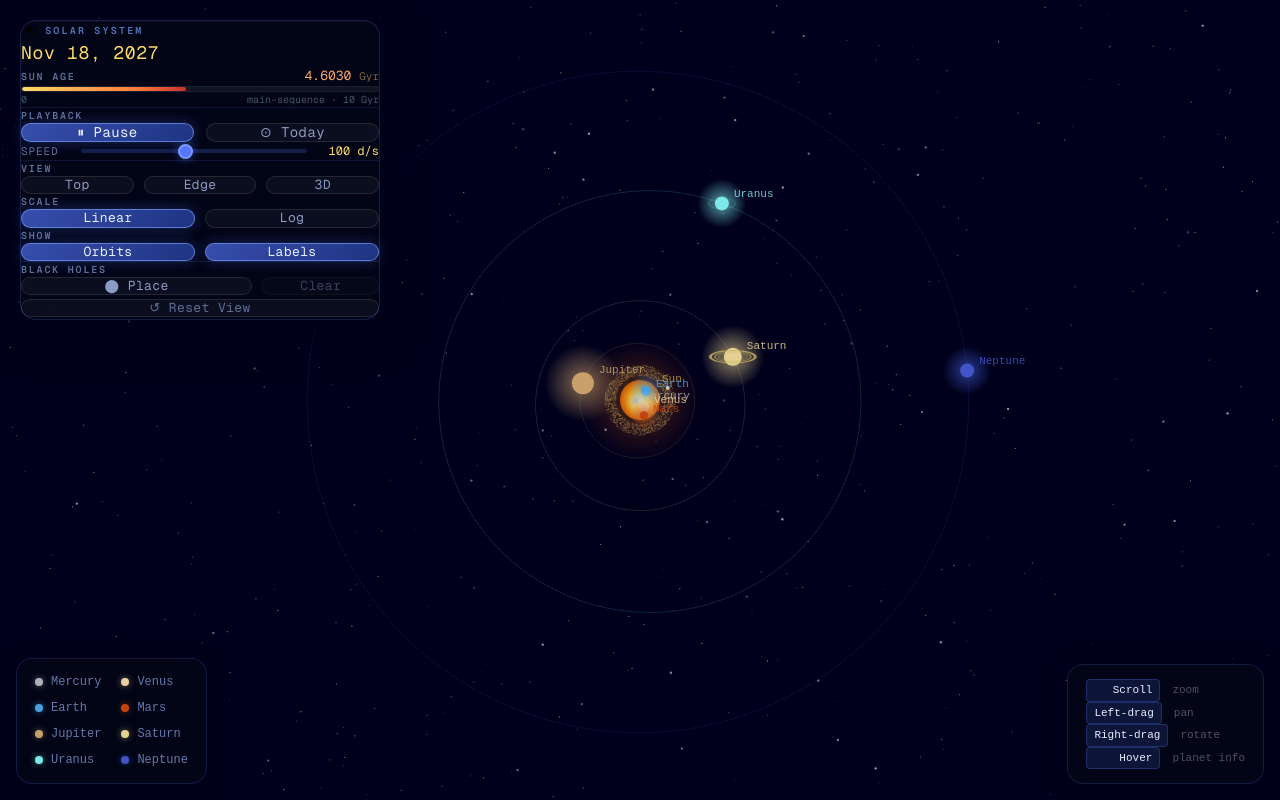
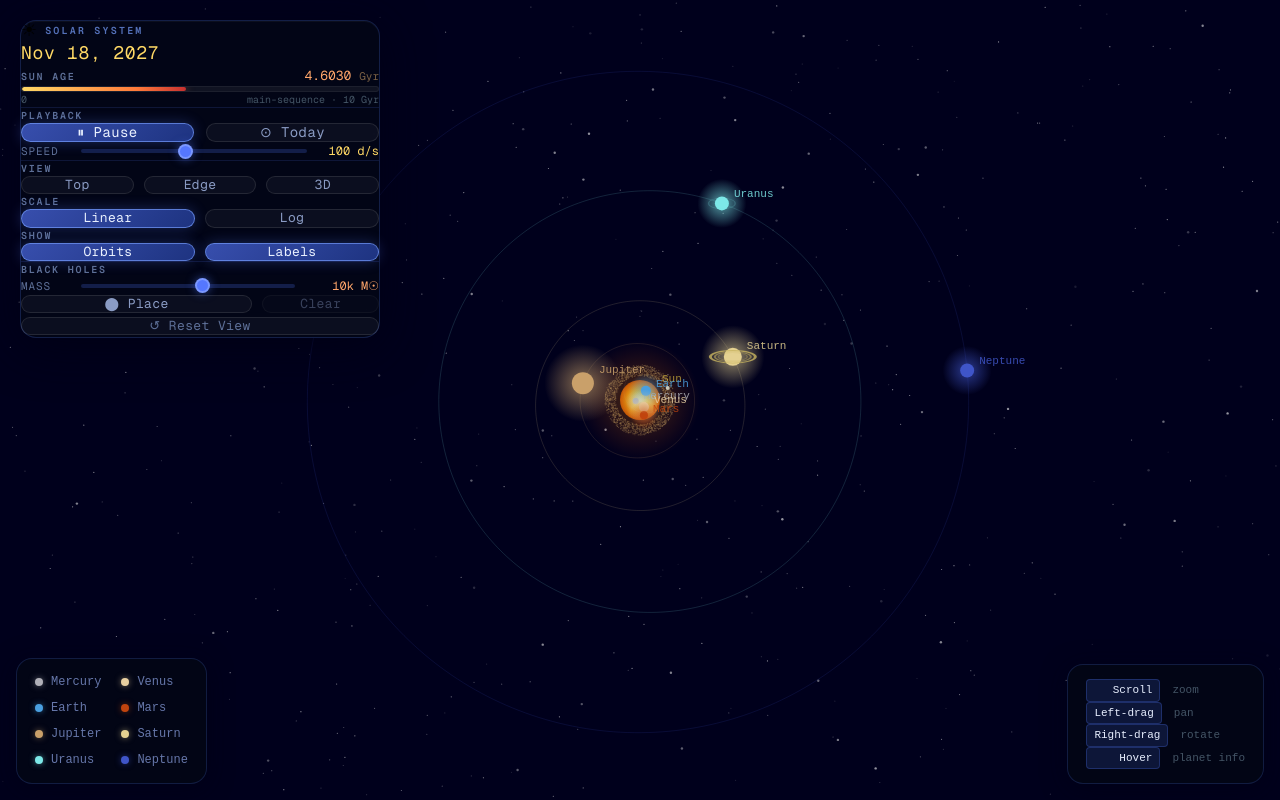
Before and after one commit to kwanlokto/solar-system-simulation, a Next.js app: page / in a window 1280 px wide. Built offline with nearby package versions, Linux system fonts and the light colour scheme.

Commit message:
mass slider

```diff
--- a/src/components/ControlPanel.tsx
+++ b/src/components/ControlPanel.tsx
@@ -8,6 +8,13 @@ function fmtSpeed(exp: number): string {
   if (dps < 1)     return `${(dps * 24).toFixed(0)} h/s`;
   if (dps < 500)   return `${dps.toFixed(dps < 10 ? 1 : 0)} d/s`;
   return `${(dps / 365.25).toFixed(1)} y/s`;
+}
+
+function fmtBHMass(exp: number): string {
+  const m = Math.pow(10, exp);
+  if (m < 1e3) return `${m < 10 ? m.toFixed(1) : m.toFixed(0)} M☉`;
+  if (m < 1e6) return `${(m / 1e3).toFixed(m < 1e4 ? 1 : 0)}k M☉`;
+  return `${(m / 1e6).toFixed(m < 1e7 ? 1 : 0)}M M☉`;
 }
 
 const BTN_BASE =
@@ -48,6 +55,8 @@ interface Props {
   sunProgress: number;
   blackHoleCount: number;
   placingBH: boolean;
+  bhMassExp: number;
+  onBhMassExpChange: (exp: number) => void;
   onUpdate: (patch: Partial<SimState>) => void;
   onResetView: () => void;
   onJumpToNow: () => void;
@@ -58,6 +67,7 @@ interface Props {
 
 export default function ControlPanel({
   state, dateStr, sunAgeGyr, sunProgress, blackHoleCount, placingBH,
+  bhMassExp, onBhMassExpChange,
   onUpdate, onResetView, onJumpToNow, onSetViewAngle,
   onTogglePlaceBH, onClearBlackHoles,
 }: Props) {
@@ -200,6 +210,23 @@ export default function ControlPanel({
       <div className={SECTION_LABEL}>
         Black Holes <span className="text-[#ffa66b] ml-1">{blackHoleCount > 0 ? `(${blackHoleCount})` : ''}</span>
       </div>
+
+      <div className="flex items-center gap-3 mb-5">
+        <span className="text-[11px] tracking-[0.08em] text-[#5d6f97] w-12 shrink-0 uppercase">
+          Mass
+        </span>
+        <input
+          type="range"
+          min={0} max={7} step={0.1}
+          value={bhMassExp}
+          onChange={(e) => onBhMassExpChange(parseFloat(e.target.value))}
+          className="flex-1"
+        />
+        <span className="text-[12px] text-[#ffa66b] text-right w-18 shrink-0 tabular-nums">
+          {fmtBHMass(bhMassExp)}
+        </span>
+      </div>
+
       <div className="flex gap-2.5 mb-6">
         <button
           className={dangerBtn(placingBH, 'flex-[2] py-3 text-[13px]')}
--- a/src/components/SolarSystem.tsx
+++ b/src/components/SolarSystem.tsx
@@ -7,7 +7,7 @@ import type { PlanetData, PlanetPos } from '@/lib/orbital';
 import { keplerStateAt, stepVerlet, segmentCapturesAny, MAX_SUBSTEP_DAYS, MAX_SUBSTEPS, type BodyState, type MassivePoint } from '@/lib/nbody';
 import ControlPanel from './ControlPanel';
 
-const BH_MASS = 1000.0; // solar masses — intermediate-mass BH territory, dominates the system
+const DEFAULT_BH_MASS_EXP = 4; // 10^4 = 10,000 M☉
 const TRAIL_LEN = 90;
 
 export interface SimState {
@@ -72,6 +72,14 @@ export default function SolarSystem() {
   const [blackHoles, setBlackHoles] = useState<BlackHole[]>([]);
   const blackHolesRef = useRef<BlackHole[]>([]);
   useEffect(() => { blackHolesRef.current = blackHoles; }, [blackHoles]);
+
+  // Log-mass exponent: actual mass = 10^bhMassExp solar masses.
+  const [bhMassExp, setBhMassExp] = useState(DEFAULT_BH_MASS_EXP);
+  // Retroactively resize existing BHs when the slider moves.
+  useEffect(() => {
+    const mass = Math.pow(10, bhMassExp);
+    setBlackHoles(prev => prev.length === 0 ? prev : prev.map(bh => ({ ...bh, mass })));
+  }, [bhMassExp]);
 
   const [placingBH, setPlacingBH] = useState(false);
   const placingBHRef = useRef(false);
@@ -642,10 +650,10 @@ export default function SolarSystem() {
         });
         beltAliveRef.current = BELT.map(() => true);
       }
-      return [...prev, { id: Date.now() + Math.random(), x: pos.x, y: pos.y, z: 0, mass: BH_MASS }];
+      return [...prev, { id: Date.now() + Math.random(), x: pos.x, y: pos.y, z: 0, mass: Math.pow(10, bhMassExp) }];
     });
     setPlacingBH(false);
-  }, [screenToEcliptic]);
+  }, [screenToEcliptic, bhMassExp]);
 
   const cursor = placingBH
     ? 'crosshair'
@@ -679,6 +687,8 @@ export default function SolarSystem() {
         sunProgress={sunProgress}
         blackHoleCount={blackHoles.length}
         placingBH={placingBH}
+        bhMassExp={bhMassExp}
+        onBhMassExpChange={setBhMassExp}
         onUpdate={updateState}
         onResetView={resetView}
         onJumpToNow={jumpToNow}
```
